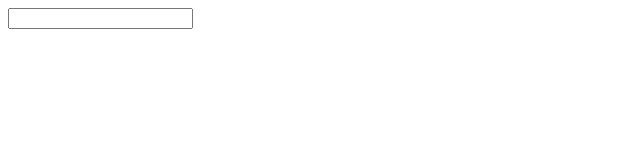
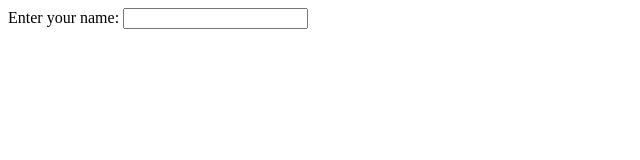
Before and after one commit to jenniferbrogee/jenniferbrogee.github.io, a plain HTML site: page sampleform.html in a window 1280 px wide. Shown: the whole page, without its empty margins (0-640 px from the left). Drawn offline with Linux system fonts and the light colour scheme.

Commit message:
Update sampleform.html

```diff
--- a/sampleform.html
+++ b/sampleform.html
@@ -2,8 +2,9 @@
 <head>
 <title>testing</title>
 <body>
-<form method=“post” action=“mypage.html”>
-<input type=“text” name=“firstname”>
+<form method="post" action="mypage.html">
+ Enter your name:
+<input type="text" name="firstname">
 </form>
 </body>
 </html>
```
